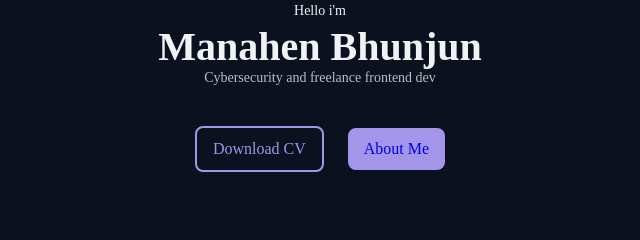
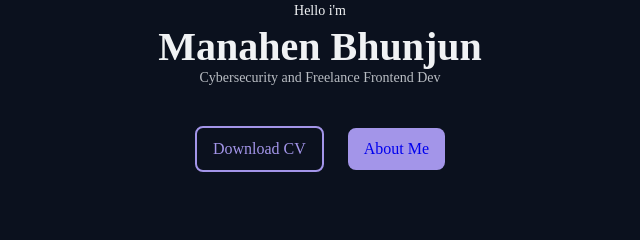
Before and after one commit to Yedylen/Yedylen.github.io, a plain HTML site: page index.html in a window 1280 px wide. Shown: the part 133-373 px from the top of the page, 320-960 px from the left. Drawn offline with nearby package versions, Linux system fonts and the light colour scheme; a web font is replaced by a local one.

Commit message:
Home education changes

```diff
--- a/index.html
+++ b/index.html
@@ -74,7 +74,7 @@
                 <div class="home_data">
                     <span class="home_greeting">Hello i'm</span>
                     <h1 class="home_name">Manahen Bhunjun</h1>
-                    <h3 class="home_education">Cybersecurity and freelance frontend dev</h3>
+                    <h3 class="home_education">Cybersecurity and Freelance Frontend Dev</h3>
 
                      <div class="home_button">
                         <a download="" href="Manahen bhunjun cv vf.pdf" class="button button--ghost">
```
